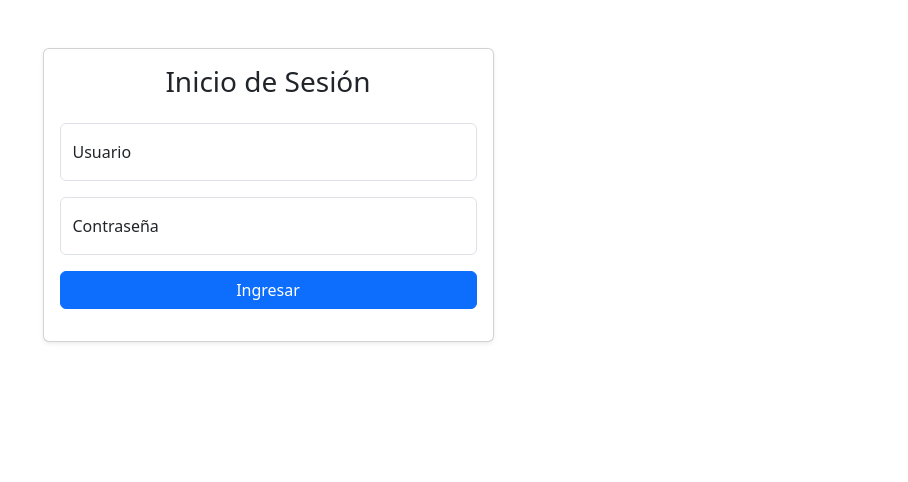
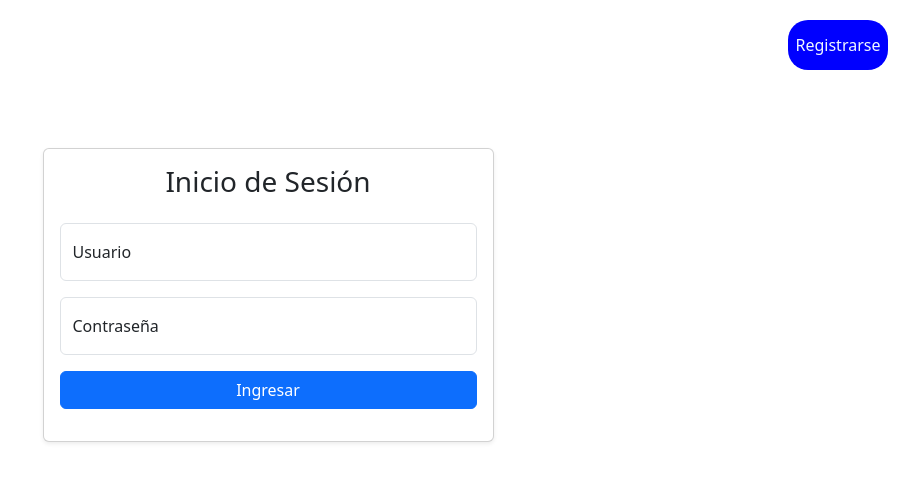
Before and after one commit to ayelenailin-m/tp2-authentication-session-jwt, a website built with Vite: page frontend/index.html in a window 1280 px wide. Shown: the whole page, without its empty margins (372-1280 px from the left). Built offline with nearby package versions, Linux system fonts and the light colour scheme; files whose address does not match are found by name.

Commit message:
se creó el html de registro

```diff
--- a/frontend/index.html
+++ b/frontend/index.html
@@ -7,10 +7,32 @@
     <title>Login</title>
     <link href='https://cdn.jsdelivr.net/npm/bootstrap@5.3.3/dist/css/bootstrap.min.css' rel='stylesheet'
         integrity='sha384-QWTKZyjpPEjISv5WaRU9OFeRpok6YctnYmDr5pNlyT2bRjXh0JMhjY6hW+ALEwIH' crossorigin='anonymous'>
+    <style>
+        .nav{
+            width: 100%;
+            height: 100px;
+            display: flex;
+            justify-content: end;
+        }
+        .boton-register{
+            background-color: blue;
+            width: 100px;
+            height: 50px;
+            margin-top: 20px;
+            margin-right: 20px;
+            border: 0;
+            border-radius: 20px;
+            color: aliceblue;
+        }
+    </style>
 </head>
 
 <body>
-
+<header>
+    <nav class="nav">
+        <a href="./register.html"><button class="boton-register">Registrarse</button></a>
+    </nav>
+</header>
     <div class="container">
         <div class="row justify-content-center mt-5">
             <div class="col-xs-10 col-md-6 col-sm-9 col-lg-5">
@@ -35,6 +57,7 @@
             </div>
         </div>
     </div>
+
 
     <script src='https://cdn.jsdelivr.net/npm/@popperjs/core@2.11.8/dist/umd/popper.min.js'
         integrity='sha384-I7E8VVD/ismYTF4hNIPjVp/Zjvgyol6VFvRkX/vR+Vc4jQkC+hVqc2pM8ODewa9r'
--- a/frontend/main.js
+++ b/frontend/main.js
@@ -4,12 +4,12 @@
         credentials: 'include' // Importante para enviar las cookies de sesión
     })
 
-    console.log({ response })
+   // console.log({ response })
 
 
     if (response.ok) {
         const data = await response.json();
-        console.log(data)
+       // console.log(data)
         document.getElementById('user-name').innerText = data.user.username;
     } else {
         // Redirigir al usuario a la página de inicio de sesión
```
Also changed, not shown: frontend/register.html (added, +60 -0 lines).
